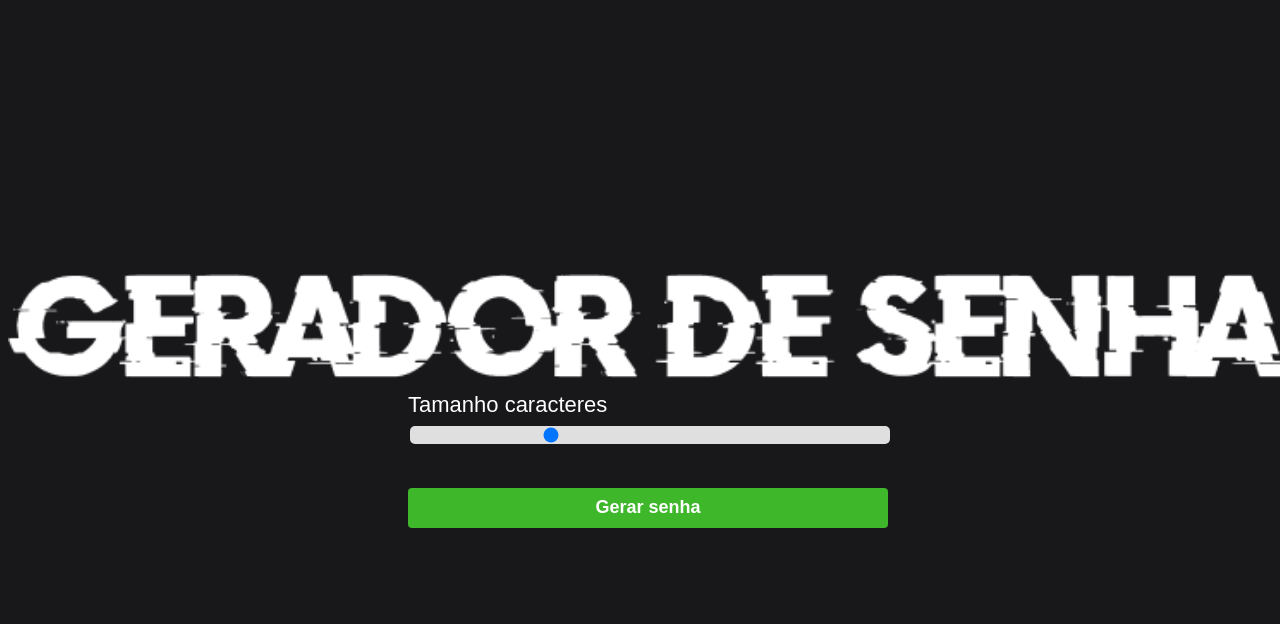
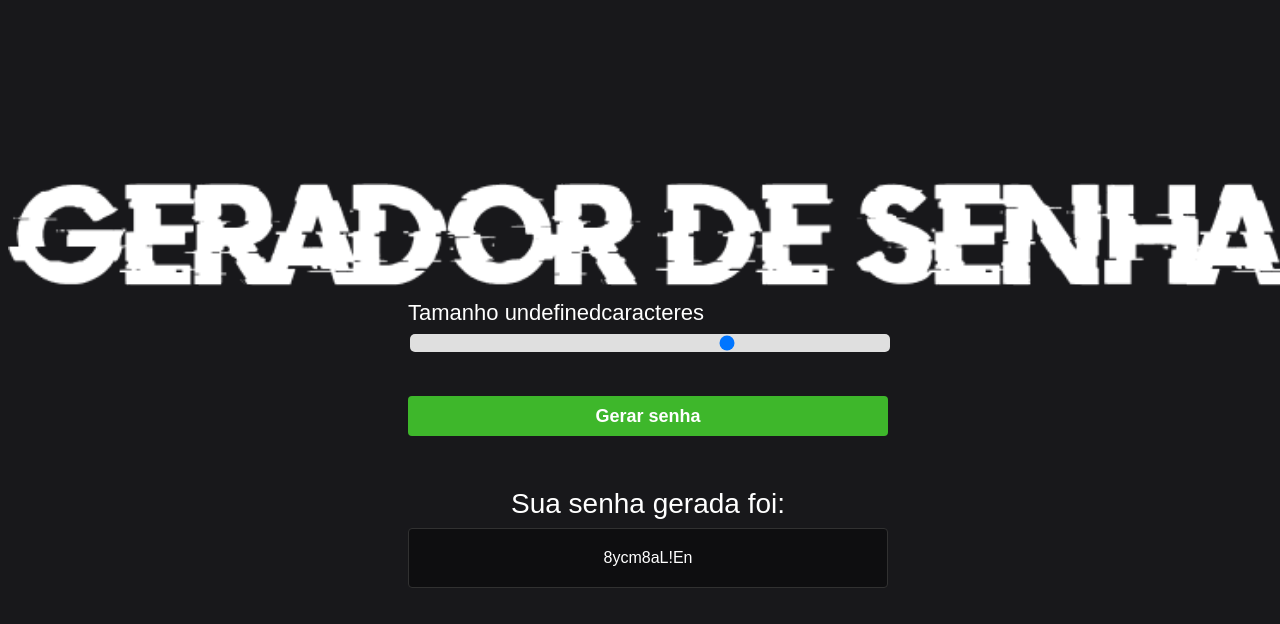
Before and after one commit to Deividez/Gerador-de-senha, a plain HTML site: page index.HTML in a window 1280 px wide. Both pictures are taken after a click on the button "Gerar senha". Drawn offline with Linux system fonts and the light colour scheme.

Commit message:
finalizaçao com o JS

```diff
--- a/index.HTML
+++ b/index.HTML
@@ -13,14 +13,14 @@
 
     <main class="container-input">
         <span>Tamanho <span id = "valor"></span>caracteres</span>
-        <input id="slider" class="slider" type="range" min="8" max="15" value="10">
+        <input id="slider" class="slider" type="range" min="6" max="12" value="10">
 
-        <button id=" button"  class="button-cta">Gerar senha</button>
+        <button id=" button"  class="button-cta" onclick="generatePassword()">Gerar senha</button>
     </main>
 
-    <div id="container-passoword" class="container-passowrd hide">
+    <div id="container-passoword" onclick="copyPassword()" class="container-passowrd hide">
         <span class="title">Sua senha gerada foi:</span>
-        <span id="passowrd" class="password">123313131</span>
+        <span id="passowrd" class="password"></span>
         <span class="tooltip">Clique na senha para copiar. 👆</span>
 
     </div>
--- a/src/js/script.js
+++ b/src/js/script.js
@@ -0,0 +1,34 @@
+let sliderElement = document.querySelector("#slider");
+let buttonElement = document.querySelector("#button");
+
+let sizePassoword = document.querySelector("#valor");
+let Passoword = document.querySelector("#passowrd");
+
+let containerPassowrd= document.querySelector("#container-passoword");
+
+
+
+let charset= "abcdefghjklmnopqrstuvwxyzABCDEFGHIJKLMNOPQRSTUVWXYZ0123456789!@";
+let novasenha="";
+
+sizePassoword.innerHTML= sliderElement.ariaValue;
+
+sliderElement.oninput = function(){
+    sizePassoword.innerHTML=this.value;
+}
+
+
+function generatePassword(){
+    let pass= "";
+    for(let i=0, n = charset.length ;i < sliderElement.value; i++){
+        pass+= charset.charAt(Math.floor (Math.random()*n));
+    }
+    containerPassowrd.classList.remove("hide");
+   Passoword.innerHTML = pass;
+   novasenha= pass;
+}
+
+function copyPassword(){
+    alert("Senha copiada com sucesso!")
+    navigator.clipboard.writeText(novasenha);
+}
```
